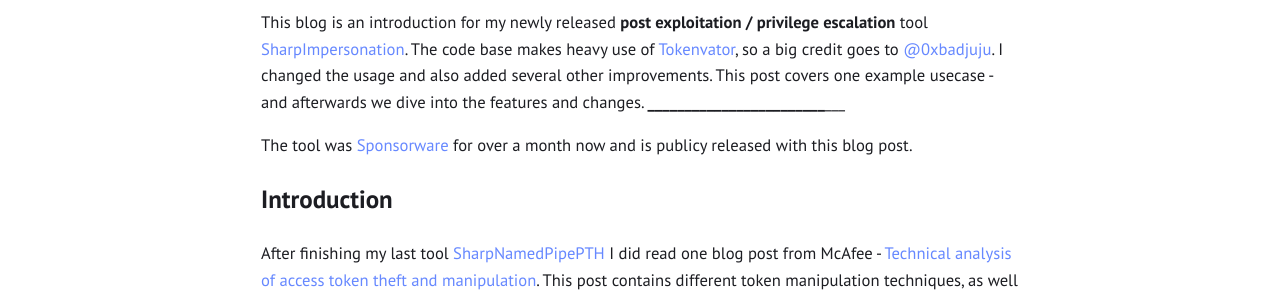
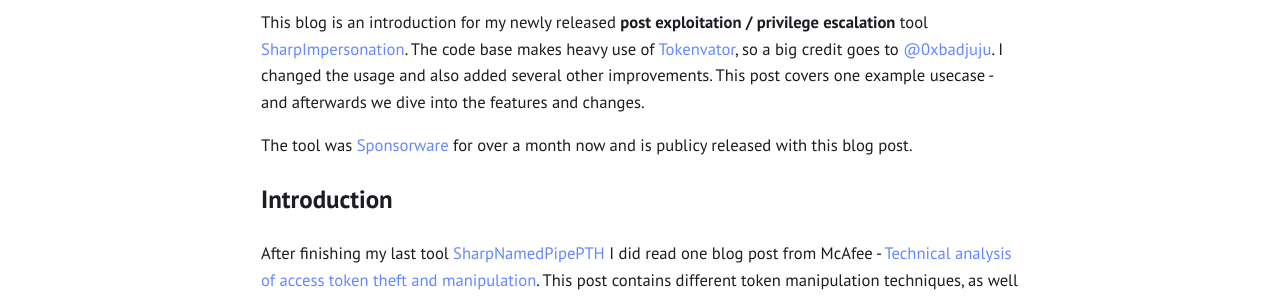
Before and after one commit to S3cur3Th1sSh1t/S3cur3Th1sSh1t.github.io, a Jekyll site: the page built from _posts/2021-07-13-SharpImpersonation-Introduction.md, in a window 1280 px wide and 900 px high. Shown: the part 225-523 px from the top of the window. Built offline with Jekyll 4.4.1, drawn with Linux system fonts in a browser that asks for light colours.

```diff
--- a/_posts/2021-07-13-SharpImpersonation-Introduction.md
+++ b/_posts/2021-07-13-SharpImpersonation-Introduction.md
@@ -4,8 +4,14 @@ layout: "post"
 ---
 
 This blog is an introduction for my newly released **post exploitation / privilege escalation** tool <a href="https://github.com/S3cur3Th1sSh1t/SharpImpersonation">SharpImpersonation</a>. The code base makes heavy use of <a href="https://github.com/0xbadjuju/Tokenvator">Tokenvator</a>, so a big credit goes to <a href="https://twitter.com/0xbadjuju">@0xbadjuju</a>. I changed the usage and also added several other improvements. This post covers one example usecase - and afterwards we dive into the features and changes.
-___________________________________________________________________________
+
+
+
+
 <!--more-->
+
+
+
 
 The tool was <a href="https://github.com/sponsors/S3cur3Th1sSh1t">Sponsorware</a> for over a month now and is publicy released with this blog post.
 
```
